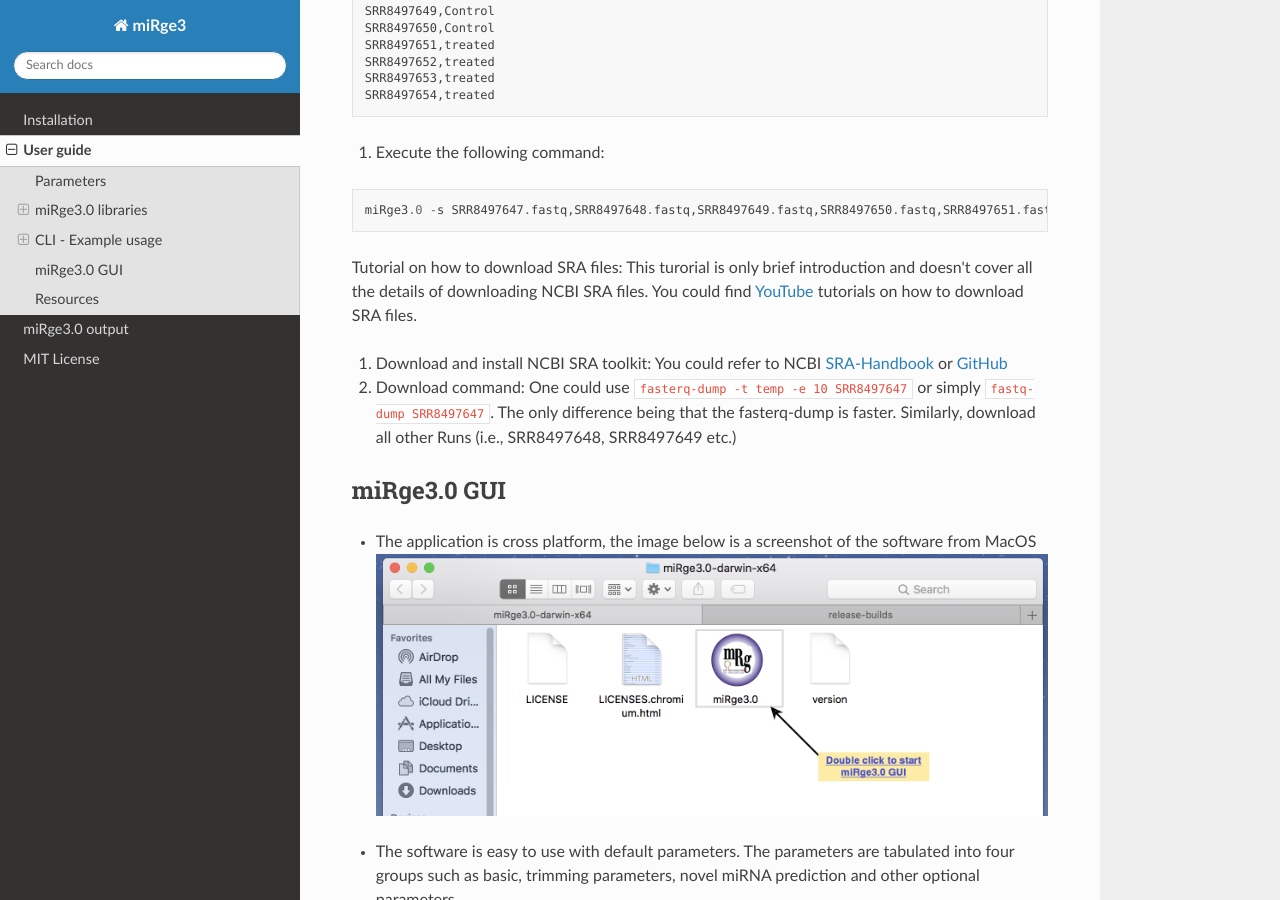
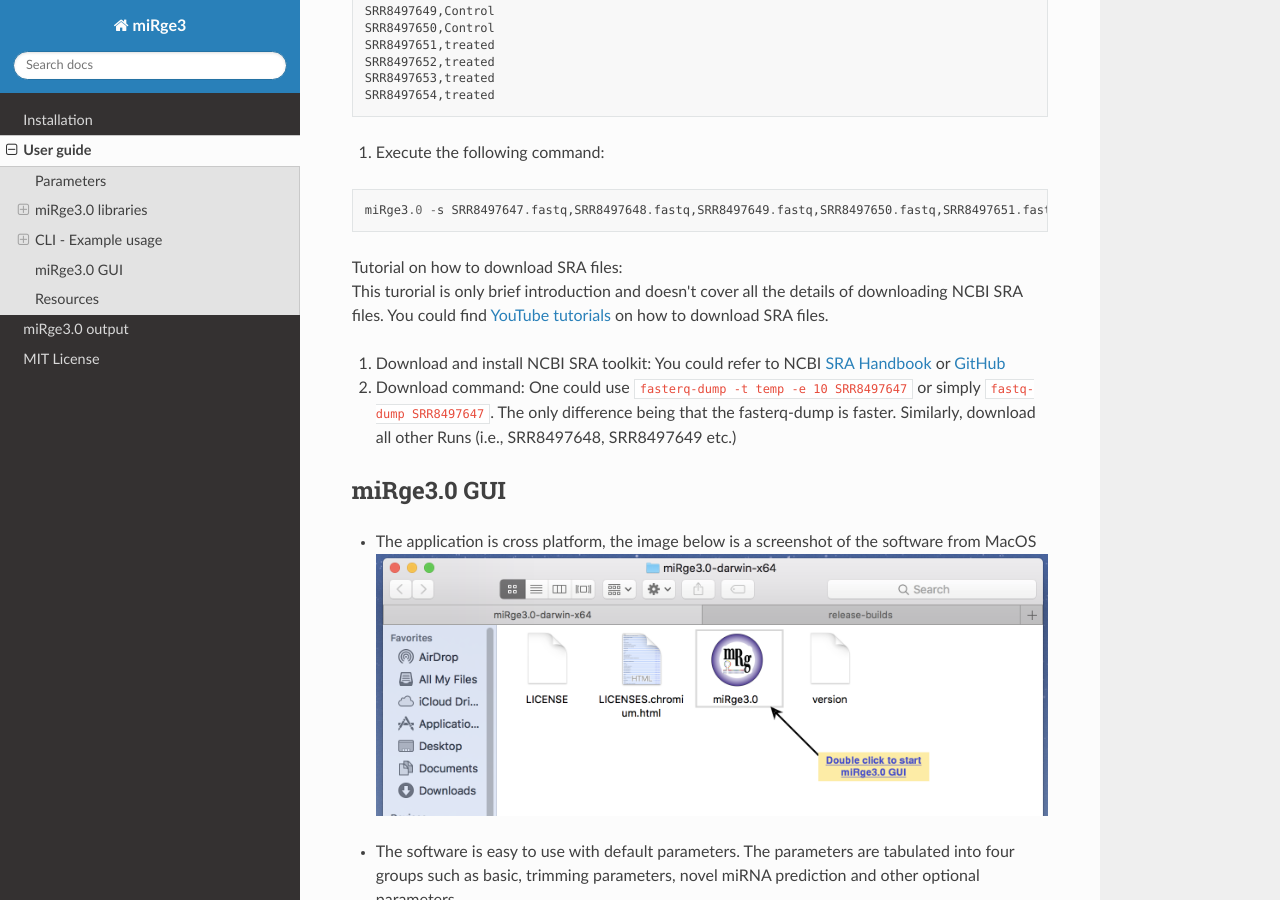
Before and after one commit to mhalushka/miRge3.0, a Sphinx documentation site: the page built from docs/source/quick_start.md, in a window 1280 px wide and 900 px high, scrolled down 6185 px. Built offline with Sphinx 7.4.7 and the Read the Docs theme 2.0.0, drawn with Linux system fonts in a browser that asks for light colours.

````diff
--- a/docs/source/quick_start.md
+++ b/docs/source/quick_start.md
@@ -274,9 +274,9 @@ SRR8497654,treated
 miRge3.0 -s SRR8497647.fastq,SRR8497648.fastq,SRR8497649.fastq,SRR8497650.fastq,SRR8497651.fastq,SRR8497652.fastq,SRR8497653.fastq,SRR8497654.fastq -lib miRge3_Lib -on human -db miRGeneDB -o differential_Exp -a TGGAATTCTCGG -cpu 12 -dex -mdt DESmetadata.csv
 ```
 
-Tutorial on how to download SRA files:
-This turorial is only brief introduction and doesn't cover all the details of downloading NCBI SRA files. You could find [YouTube](https://www.youtube.com/results?search_query=download+SRA+files) tutorials on how to download SRA files.
-1. Download and install NCBI SRA toolkit: You could refer to NCBI [SRA-Handbook](https://www.ncbi.nlm.nih.gov/books/NBK242621/) or [GitHub](https://github.com/ncbi/sra-tools)
+Tutorial on how to download SRA files:<br/>
+This turorial is only brief introduction and doesn't cover all the details of downloading NCBI SRA files. You could find [YouTube tutorials](https://www.youtube.com/results?search_query=download+SRA+files) on how to download SRA files.
+1. Download and install NCBI SRA toolkit: You could refer to NCBI [SRA Handbook](https://www.ncbi.nlm.nih.gov/books/NBK242621/) or [GitHub](https://github.com/ncbi/sra-tools)
 2. Download command:
 One could use `fasterq-dump -t temp -e 10 SRR8497647` or simply `fastq-dump SRR8497647`. The only difference being that the fasterq-dump is faster.
 Similarly, download all other Runs (i.e., SRR8497648, SRR8497649 etc.)
````
